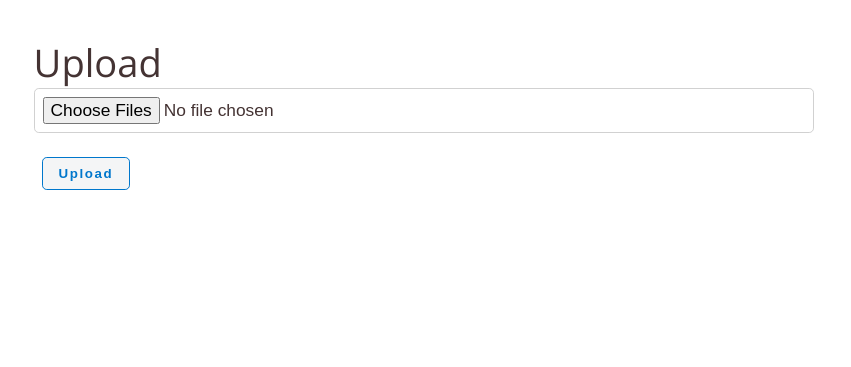
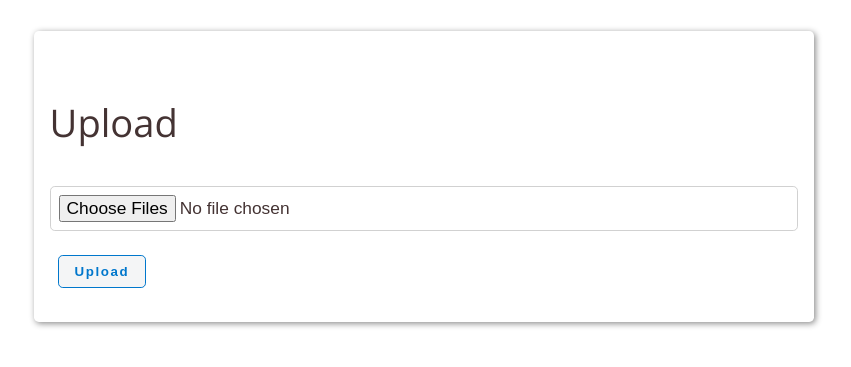
Before and after one commit to outdoorbits/little-backup-box, a PHP site: page /upload.php in a window 1280 px wide. Shown: the part 53-420 px from the top of the page, without its empty margins (216-1067 px from the left). Run offline with PHP 8.4, Linux system fonts and the light colour scheme; data that the repository does not hold is empty.

Commit message:
Minor tweaks

```diff
--- a/scripts/index.php
+++ b/scripts/index.php
@@ -8,11 +8,6 @@
 	<link rel="shortcut icon" href="favicon.png" />
 	<meta name="viewport" content="width=device-width, initial-scale=1">
 	<link rel="stylesheet" href="css/classless.css">
-	<style>
-		.uk-button {
-			width: 14em;
-		}
-	</style>
 </head>
 
 <body>
--- a/scripts/upload.php
+++ b/scripts/upload.php
@@ -32,6 +32,7 @@ if (!file_exists($upload_dir)) {
 			<li><a href="config.php"><?php echo L::config; ?></a></li>
 		</ul>
 	</nav>
+	<div class="card" style="margin-top: 3em;">
 		<?php
 		if (isset($_POST['submit'])) {
 			// count total files
@@ -47,11 +48,12 @@ if (!file_exists($upload_dir)) {
 			}
 		}
 		?>
-	<h1><?php echo L::upload; ?></h1>
+		<h1 style="margin-bottom: 1em;"><?php echo L::upload; ?></h1>
 		<form method='post' action='' enctype='multipart/form-data'>
 			<input type="file" name="file[]" id="file" multiple>
 			<button type='submit' role='button' name='submit'><?php echo L::upload; ?></button>
 		</form>
+	</div>
 </body>
 
 </html>
```
Lines whose indentation alone changed are shown as unchanged.
